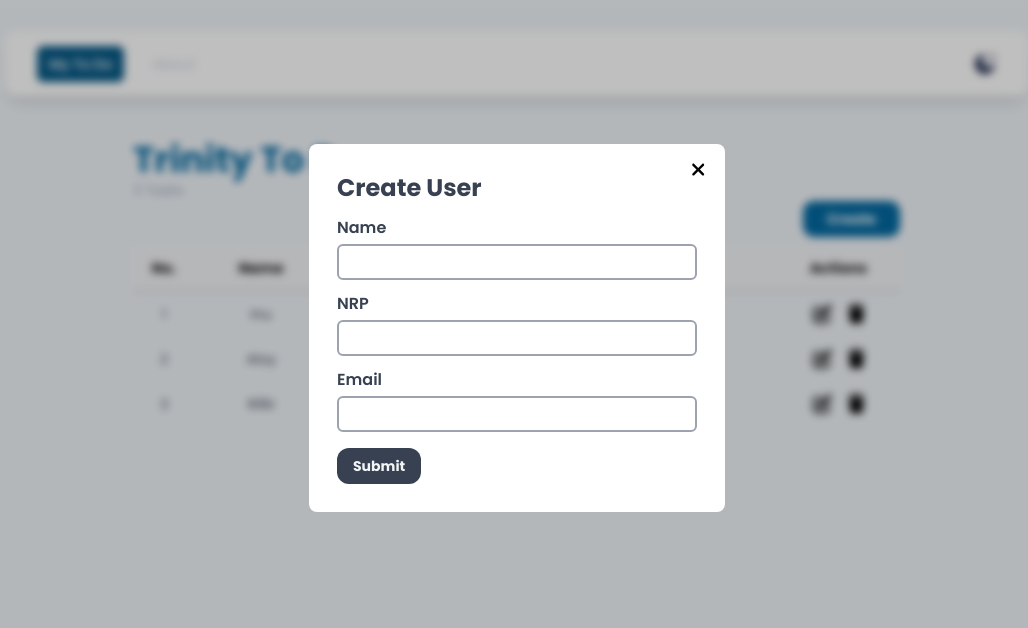
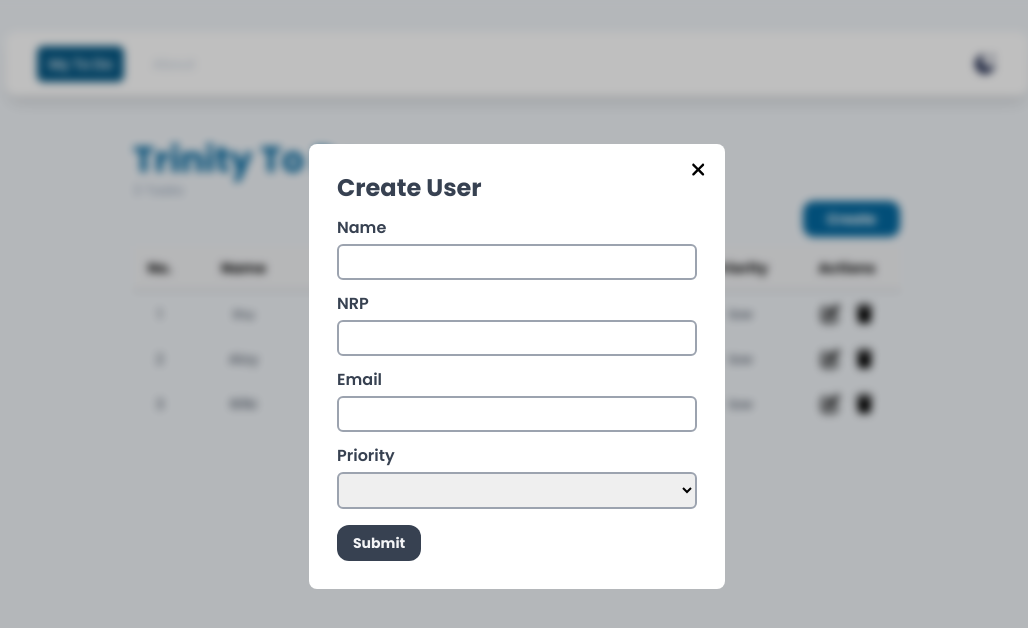
Before and after one commit to ikiadfi88/praktikum-modul1-pemweb, a Vue app: page / in a window 1280 px wide. Both pictures are taken after a click on the button "Create". Shown: the top 628 px of the page, without its empty margins (123-1151 px from the left). Built offline with nearby package versions, Linux system fonts and the light colour scheme.

Commit message:
fitur priority

```diff
--- a/src/components/CreateUserForm.vue
+++ b/src/components/CreateUserForm.vue
@@ -9,6 +9,7 @@ export default {
       inputName: "",
       inputNrp: "",
       inputEmail: "",
+      inputPriority: "",
     };
   },
   methods: {
@@ -16,7 +17,8 @@ export default {
       if (
         this.inputName === "" ||
         this.inputNrp === "" ||
-        this.inputEmail === ""
+        this.inputEmail === "" ||
+        this.inputpriority === ""
       )
         return;
       const newUser = {
@@ -24,11 +26,13 @@ export default {
         name: this.inputName,
         nrp: this.inputNrp,
         email: this.inputEmail,
+        priority: this.inputpriority,
       };
       userStore.createUser(newUser);
       this.inputName = "";
       this.inputNrp = "";
       this.inputEmail = "";
+      this.inputpriority = "";
       this.$emit("close-modal");
     },
   },
@@ -59,6 +63,15 @@ export default {
         class="border-2 py-1 border-gray-400 rounded-md"
       />
     </div>
+    <div class="flex flex-col gap-1">
+      <label class="text-gray-700 font-semibold">Priority</label>
+      <select v-model="inputpriority"
+      class="border-2 py-1 border-gray-400 rounded-md">
+								<option>Low</option>
+								<option>Medium</option>
+								<option>High</option>
+							</select>
+    </div>
   </div>
   <button
     @click="addUser"
--- a/src/components/UserList.vue
+++ b/src/components/UserList.vue
@@ -17,6 +17,7 @@ export default {
         <th class="p-3 text-sm font-bold tracking-wide">Name</th>
         <th class="p-1 text-sm font-bold tracking-wide">NRP</th>
         <th class="p-1 text-sm font-bold tracking-wide">Email</th>
+        <th class="p-1 text-sm font-bold tracking-wide">Priority</th>
         <th class="p-1 text-sm font-bold tracking-wide">Actions</th>
       </tr>
     </thead>
@@ -33,6 +34,9 @@ export default {
         </th>
         <th class="p-3 text-sm text-gray-700 font-normal">
           {{ user.email }}
+        </th>
+        <th class="p-3 text-sm text-gray-700 font-normal">
+          {{ user.priority }}
         </th>
         <th>
           <div class="flex justify-center gap-4 items-center h-full w-full">
--- a/src/store/store.js
+++ b/src/store/store.js
@@ -2,9 +2,9 @@ import { reactive } from "vue";
 
 export const userStore = reactive({
   users: [
-    { id: 0, nrp: "5027211036", name: "Inu", email: "inu@mail.com" },
-    { id: 1, nrp: "5027211008", name: "Aloy", email: "aloy@mail.com" },
-    { id: 2, nrp: "5027211035", name: "Rifki", email: "rifki@mail.com" },
+    { id: 0, nrp: "5027211036", name: "Inu", email: "inu@mail.com", priority: "low" },
+    { id: 1, nrp: "5027211008", name: "Aloy", email: "aloy@mail.com", priority: "low" },
+    { id: 2, nrp: "5027211035", name: "Rifki", email: "rifki@mail.com", priority: "low" },
   ],
   createUser(user) {
     this.users.push(user);
```
Also changed, not shown: 1 other file (tests, documents, lock files or other folders).
